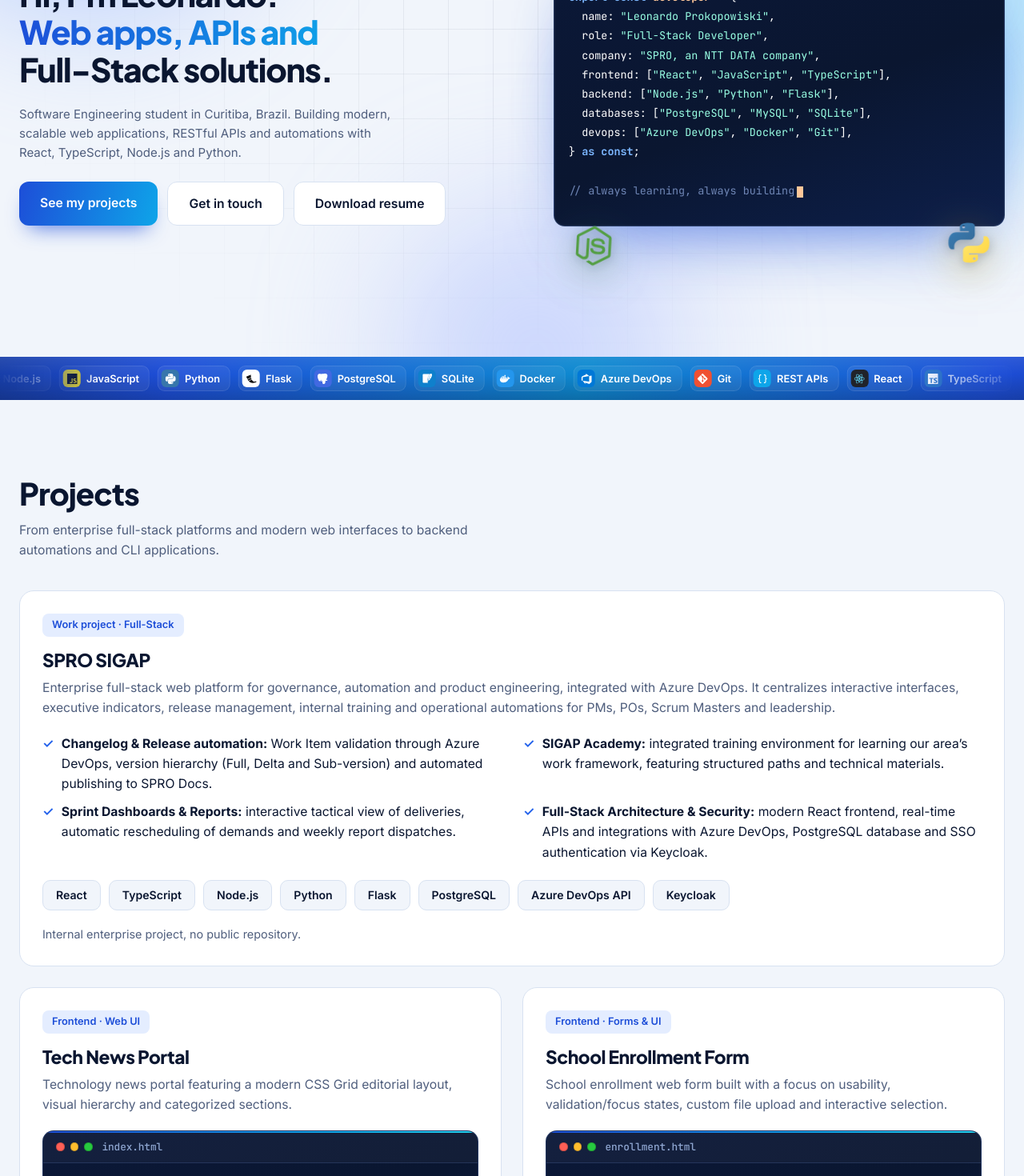
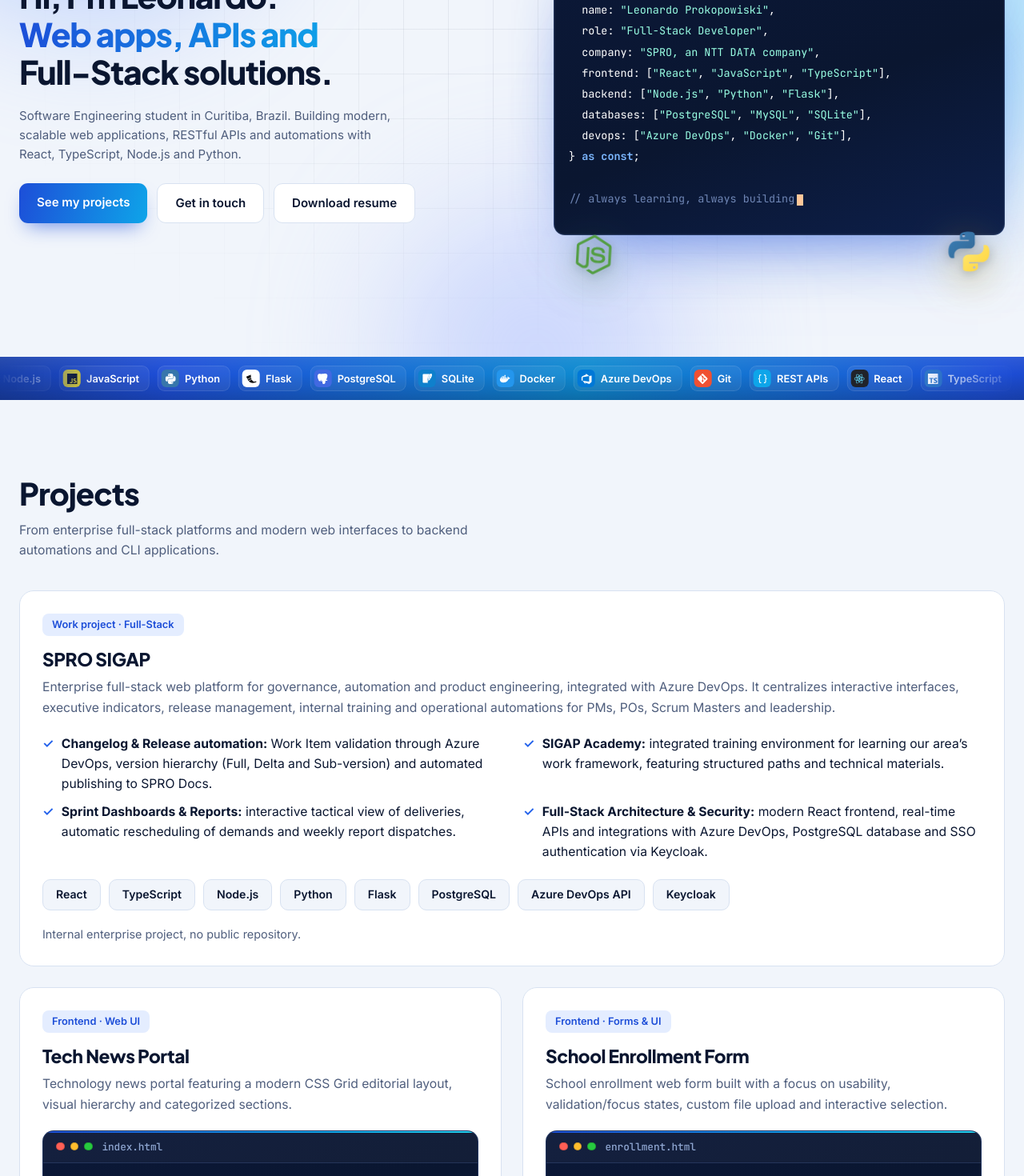
Before and after one commit to leonardoprokopowiskii/portfolio, a React (Vite) app: page / in a window 1280 px wide. Shown: the part 300-1770 px from the top of the page at 80% size. Built offline with nearby package versions, Linux system fonts and the light colour scheme.

Commit message:
feat(ui,animations): add modern micro-interactions, scroll reveals, and component animations

```diff
--- a/src/components/layout/ScrollProgress/ScrollProgress.module.css
+++ b/src/components/layout/ScrollProgress/ScrollProgress.module.css
@@ -8,4 +8,7 @@
   transform-origin: 0 50%;
   transform: scaleX(0);
   z-index: 40;
+  box-shadow: 0 0 12px rgba(34, 211, 238, 0.8), 0 0 4px rgba(37, 99, 235, 1);
+  transition: transform 0.08s linear;
+  pointer-events: none;
 }
--- a/src/components/sections/Contact/Contact.module.css
+++ b/src/components/sections/Contact/Contact.module.css
@@ -9,12 +9,26 @@
   overflow: hidden;
   border-radius: 24px;
   padding: 52px 40px;
-  background: linear-gradient(120deg, #0A1630, #1E3A8A 50%, #0EA5E9);
+  background: linear-gradient(120deg, #0A1630 0%, #1E3A8A 45%, #0EA5E9 85%, #1E3A8A 100%);
+  background-size: 220% 220%;
+  animation: ctaAurora 14s ease-in-out infinite alternate;
   color: #fff;
   text-align: left;
   display: flex;
   flex-direction: column;
   justify-content: center;
+}
+
+@keyframes ctaAurora {
+  0% {
+    background-position: 0% 50%;
+  }
+  50% {
+    background-position: 100% 50%;
+  }
+  100% {
+    background-position: 0% 50%;
+  }
 }
 
 .cta::before,
@@ -83,7 +97,11 @@
   backdrop-filter: blur(8px);
   -webkit-backdrop-filter: blur(8px);
   text-decoration: none;
-  transition: transform 0.22s cubic-bezier(0.2, 0.8, 0.2, 1), background 0.22s, border-color 0.22s, box-shadow 0.22s, color 0.22s;
+  transition: transform 0.25s cubic-bezier(0.16, 1, 0.3, 1),
+    background 0.2s ease,
+    border-color 0.2s ease,
+    box-shadow 0.25s ease,
+    color 0.2s ease;
 }
 
 .iconBtn svg {
@@ -92,11 +110,15 @@
 }
 
 .iconBtn:hover {
-  transform: translateY(-3px);
+  transform: translateY(-4px) scale(1.08);
   background: #fff;
   color: var(--royal);
   border-color: #fff;
-  box-shadow: 0 12px 24px -8px rgba(6, 15, 34, 0.45);
+  box-shadow: 0 14px 28px -8px rgba(6, 15, 34, 0.45);
+}
+
+.iconBtn:active {
+  transform: translateY(-1px) scale(0.96);
 }
 
 .divider {
@@ -118,23 +140,29 @@
   font-size: 0.95rem;
   text-decoration: none;
   box-shadow: 0 12px 24px -10px rgba(6, 15, 34, 0.4);
-  transition: transform 0.22s cubic-bezier(0.2, 0.8, 0.2, 1), box-shadow 0.22s;
+  transition: transform 0.25s cubic-bezier(0.16, 1, 0.3, 1),
+    box-shadow 0.25s cubic-bezier(0.16, 1, 0.3, 1),
+    background 0.2s ease;
 }
 
 .resumeBtn svg {
   width: 18px;
   height: 18px;
   color: var(--royal);
-  transition: transform 0.22s;
+  transition: transform 0.22s ease;
 }
 
 .resumeBtn:hover {
-  transform: translateY(-3px);
-  box-shadow: 0 16px 30px -10px rgba(6, 15, 34, 0.55);
+  transform: translateY(-3px) scale(1.03);
+  box-shadow: 0 16px 32px -10px rgba(6, 15, 34, 0.55);
 }
 
 .resumeBtn:hover svg {
-  transform: translateY(2px);
+  transform: translateY(2.5px);
+}
+
+.resumeBtn:active {
+  transform: translateY(-1px) scale(0.98);
 }
 
 .form {
@@ -180,7 +208,7 @@
   background: var(--bg);
   color: var(--ink);
   width: 100%;
-  transition: border-color 0.2s, box-shadow 0.2s, background 0.2s;
+  transition: border-color 0.25s ease, box-shadow 0.25s ease, background 0.25s ease;
 }
 
 .fld input:focus,
@@ -231,51 +259,33 @@
   .send {
     margin-top: 6px;
   }
-}
-
-@media (max-width: 700px) {
   .fld input,
   .fld textarea {
     font-size: 16px;
     padding: 14px;
   }
   .actions {
+    display: grid;
+    grid-template-columns: max-content;
+    justify-content: start;
     gap: 12px;
   }
   .iconBtn {
     width: 48px;
     height: 48px;
   }
-  .resumeBtn {
-    height: 48px;
-  }
-}
-
-@media (max-width: 700px) {
-  .actions {
-    display: grid;
-    grid-template-columns: max-content;
-    justify-content: start;
-    gap: 12px;
+  .socials {
+    gap: 16px;
   }
   .resumeBtn {
     width: 0;
     min-width: 100%;
+    height: 48px;
     justify-content: center;
-    padding: 0 10px;
-    gap: 8px;
-    font-size: 0.9rem;
-    white-space: nowrap;
-  }
-}
-@media (max-width: 700px) {
-  .socials {
-    gap: 20px;
-  }
-  .resumeBtn {
     padding: 0 14px;
     gap: 10px;
     font-size: 0.95rem;
+    white-space: nowrap;
   }
   .resumeBtn svg {
     width: 20px;
--- a/src/components/sections/Projects/Projects.module.css
+++ b/src/components/sections/Projects/Projects.module.css
@@ -76,6 +76,20 @@
   border-radius: 10px;
   font-weight: 600;
   font-size: 0.88rem;
+  transition: transform 0.22s cubic-bezier(0.16, 1, 0.3, 1),
+    background 0.2s ease,
+    border-color 0.2s ease,
+    box-shadow 0.2s ease,
+    color 0.2s ease;
+  cursor: default;
+}
+
+.chips span:hover {
+  transform: translateY(-2.5px) scale(1.03);
+  background: #fff;
+  border-color: var(--blue);
+  color: var(--royal);
+  box-shadow: 0 8px 18px -6px rgba(37, 99, 235, 0.22);
 }
 
 .note {
@@ -93,15 +107,23 @@
   gap: 8px;
   align-items: center;
   justify-self: flex-start;
+  position: relative;
+  background: linear-gradient(currentColor, currentColor) 0 100% / 0% 1.5px no-repeat;
+  transition: color 0.25s ease, background-size 0.25s cubic-bezier(0.16, 1, 0.3, 1);
+}
+
+.go:hover {
+  color: var(--blue);
+  background-size: calc(100% - 18px) 1.5px;
 }
 
 .go::after {
   content: "→";
-  transition: transform 0.25s;
+  transition: transform 0.25s cubic-bezier(0.16, 1, 0.3, 1);
 }
 
 .go:hover::after {
-  transform: translateX(5px);
+  transform: translateX(6px);
 }
 
 .prompt {
--- a/src/components/sections/Stack/Stack.module.css
+++ b/src/components/sections/Stack/Stack.module.css
@@ -19,6 +19,8 @@
   height: 12px;
   border-radius: 4px;
   background: var(--c);
+  box-shadow: 0 0 10px var(--c);
+  transition: transform 0.3s cubic-bezier(0.16, 1, 0.3, 1);
 }
 
 .chips {
@@ -34,6 +36,20 @@
   border-radius: 10px;
   font-weight: 600;
   font-size: 0.88rem;
+  transition: transform 0.22s cubic-bezier(0.16, 1, 0.3, 1),
+    background 0.2s ease,
+    border-color 0.2s ease,
+    box-shadow 0.2s ease,
+    color 0.2s ease;
+  cursor: default;
+}
+
+.chips span:hover {
+  transform: translateY(-2.5px) scale(1.03);
+  background: #fff;
+  border-color: var(--blue);
+  color: var(--royal);
+  box-shadow: 0 8px 18px -6px rgba(37, 99, 235, 0.22);
 }
 
 @media (max-width: 900px) {
--- a/src/components/ui/Button/Button.module.css
+++ b/src/components/ui/Button/Button.module.css
@@ -1,26 +1,36 @@
 .btn {
   display: inline-block;
-  padding: 14px 26px;
-  border-radius: 12px;
+  padding: 12px 22px;
+  border-radius: 11px;
   font-weight: 600;
   text-decoration: none;
   font-family: inherit;
-  font-size: inherit;
+  font-size: 0.94rem;
   cursor: pointer;
   border: 0;
-  transition: transform 0.2s, box-shadow 0.2s, background-position 0.4s, border-color 0.2s, background 0.2s;
+  transition: transform 0.25s cubic-bezier(0.16, 1, 0.3, 1),
+    box-shadow 0.25s cubic-bezier(0.16, 1, 0.3, 1),
+    background-position 0.4s ease,
+    border-color 0.2s ease,
+    background 0.2s ease;
+  user-select: none;
+}
+
+.btn:active {
+  transform: translateY(-1px) scale(0.98);
 }
 
 .pri {
   background: var(--grad);
   background-size: 160% 100%;
   color: #fff;
-  box-shadow: 0 14px 26px -12px rgba(29, 78, 216, 0.75);
+  box-shadow: 0 12px 24px -10px rgba(29, 78, 216, 0.65);
 }
 
 .pri:hover {
-  transform: translateY(-3px);
+  transform: translateY(-3px) scale(1.02);
   background-position: 100% 0;
+  box-shadow: 0 16px 30px -10px rgba(29, 78, 216, 0.85);
 }
 
 .sec {
@@ -30,8 +40,9 @@
 }
 
 .sec:hover {
-  transform: translateY(-3px);
+  transform: translateY(-3px) scale(1.02);
   border-color: var(--blue);
+  box-shadow: 0 12px 24px -10px rgba(10, 22, 48, 0.15);
 }
 
 .white {
@@ -40,8 +51,8 @@
 }
 
 .white:hover {
-  transform: translateY(-3px);
-  box-shadow: 0 14px 26px -10px rgba(0, 0, 0, 0.5);
+  transform: translateY(-3px) scale(1.02);
+  box-shadow: 0 14px 26px -10px rgba(0, 0, 0, 0.45);
 }
 
 .outlineLight {
@@ -52,7 +63,7 @@
 
 .outlineLight:hover {
   background: rgba(255, 255, 255, 0.14);
-  transform: translateY(-3px);
+  transform: translateY(-3px) scale(1.02);
 }
 
 @media (max-width: 700px) {
--- a/src/components/ui/Card/Card.module.css
+++ b/src/components/ui/Card/Card.module.css
@@ -10,23 +10,27 @@
   flex-direction: column;
   min-width: 0;
   overflow: hidden;
-  transition: transform 0.35s cubic-bezier(0.2, 0.8, 0.2, 1), box-shadow 0.35s, border-color 0.35s;
+  transition: transform 0.4s cubic-bezier(0.16, 1, 0.3, 1),
+    box-shadow 0.4s cubic-bezier(0.16, 1, 0.3, 1),
+    border-color 0.4s ease;
 }
 
+/* Ambient inner spotlight glow */
 .card::before {
   content: "";
   position: absolute;
   inset: 0;
-  background: radial-gradient(380px circle at var(--mx) var(--my), rgba(37, 99, 235, 0.12), transparent 70%);
+  background: radial-gradient(380px circle at var(--mx) var(--my), rgba(37, 99, 235, 0.08), transparent 70%);
   opacity: 0;
-  transition: opacity 0.3s;
+  transition: opacity 0.35s ease;
   pointer-events: none;
+  z-index: 0;
 }
 
 .interactive:hover {
   transform: translateY(-6px);
-  border-color: #9DB8F5;
-  box-shadow: 0 30px 50px -28px rgba(29, 78, 216, 0.45);
+  border-color: rgba(37, 99, 235, 0.28);
+  box-shadow: 0 24px 48px -20px rgba(29, 78, 216, 0.28), 0 8px 16px -8px rgba(10, 22, 48, 0.06);
 }
 
 .interactive:hover::before {
@@ -35,6 +39,7 @@
 
 .card > * {
   position: relative;
+  z-index: 2;
 }
 
 @media (max-width: 700px) {
--- a/src/components/ui/CodeWindow/CodeWindow.module.css
+++ b/src/components/ui/CodeWindow/CodeWindow.module.css
@@ -37,6 +37,7 @@
   border-bottom: 1px solid rgba(125, 168, 255, 0.16);
   color: #8FA6D1;
   font: 500 0.8rem var(--mono);
+  transition: background 0.25s ease;
 }
 
 .dots {
@@ -88,7 +89,13 @@
 .code div {
   white-space: pre-wrap;
   overflow-wrap: break-word;
-  padding: 0 clamp(12px, 3.2cqi, 20px);
+  padding: 1px clamp(12px, 3.2cqi, 20px);
+  border-radius: 4px;
+  transition: background 0.15s ease;
+}
+
+.code div:hover {
+  background: rgba(255, 255, 255, 0.04);
 }
 
 @media (max-width: 560px) {
--- a/src/hooks/useRevealOnScroll.ts
+++ b/src/hooks/useRevealOnScroll.ts
@@ -18,7 +18,10 @@
           }
         });
       },
-      { threshold: 0.12 }
+      {
+        threshold: 0.08,
+        rootMargin: '0px 0px -40px 0px',
+      }
     );
 
     elements.forEach((el) => observer.observe(el));
--- a/src/styles/animations.css
+++ b/src/styles/animations.css
@@ -53,16 +53,43 @@
   }
 }
 
+@keyframes ambientGlow {
+  0%, 100% {
+    opacity: 0.55;
+    transform: scale(0.96);
+  }
+  50% {
+    opacity: 0.85;
+    transform: scale(1.05);
+  }
+}
+
+@keyframes dotPulse {
+  0%, 100% {
+    transform: scale(1);
+    opacity: 1;
+  }
+  50% {
+    transform: scale(1.2);
+    opacity: 0.85;
+  }
+}
+
+/* Premium Apple-style scroll reveal with subtle scale & unblur */
 .rv {
   opacity: 0;
-  transform: translateY(22px);
-  transition: opacity 0.8s cubic-bezier(0.2, 0.8, 0.2, 1) var(--d, 0s),
-    transform 0.8s cubic-bezier(0.2, 0.8, 0.2, 1) var(--d, 0s);
+  transform: translateY(24px) scale(0.985);
+  filter: blur(4px);
+  transition: opacity 0.8s cubic-bezier(0.16, 1, 0.3, 1) var(--d, 0s),
+    transform 0.8s cubic-bezier(0.16, 1, 0.3, 1) var(--d, 0s),
+    filter 0.8s cubic-bezier(0.16, 1, 0.3, 1) var(--d, 0s);
+  will-change: opacity, transform, filter;
 }
 
 .rv.in {
   opacity: 1;
-  transform: none;
+  transform: translateY(0) scale(1);
+  filter: blur(0);
 }
 
 @media (prefers-reduced-motion: reduce) {
@@ -76,7 +103,8 @@
     transition: none !important;
   }
   .rv {
-    opacity: 1;
-    transform: none;
+    opacity: 1 !important;
+    transform: none !important;
+    filter: none !important;
   }
 }
```
Also changed, not shown: src/components/ui/TechMarquee/TechMarquee.module.css (+13 -4 lines).
